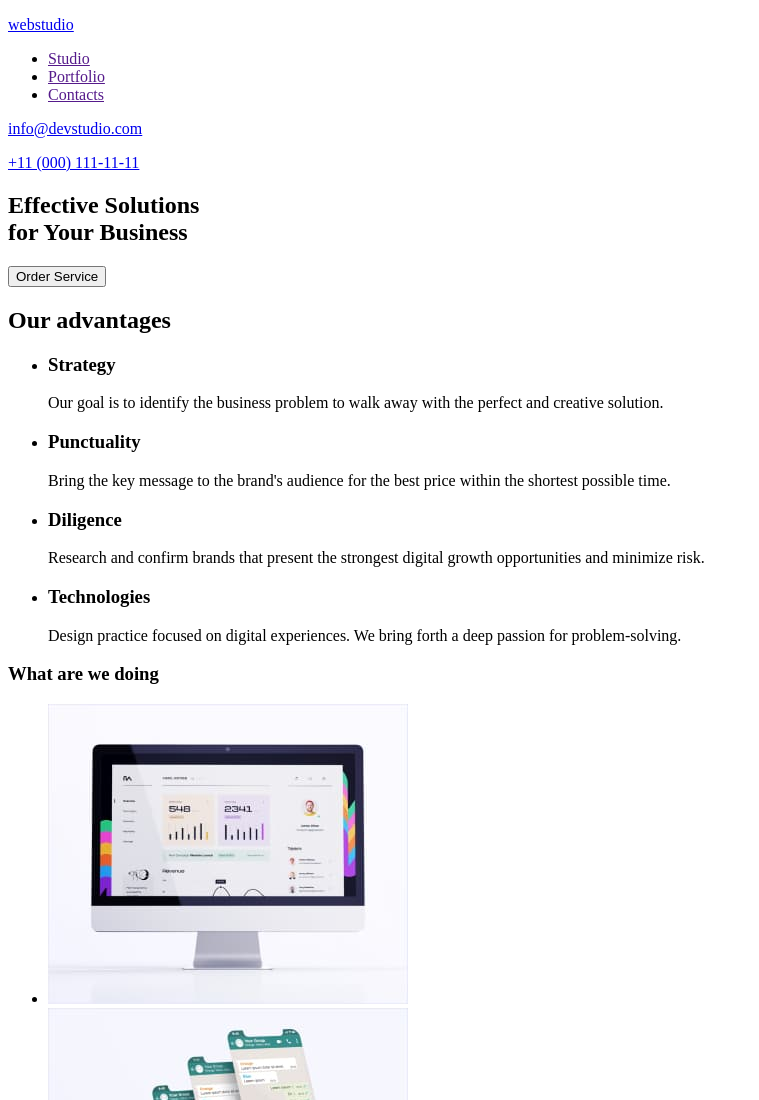
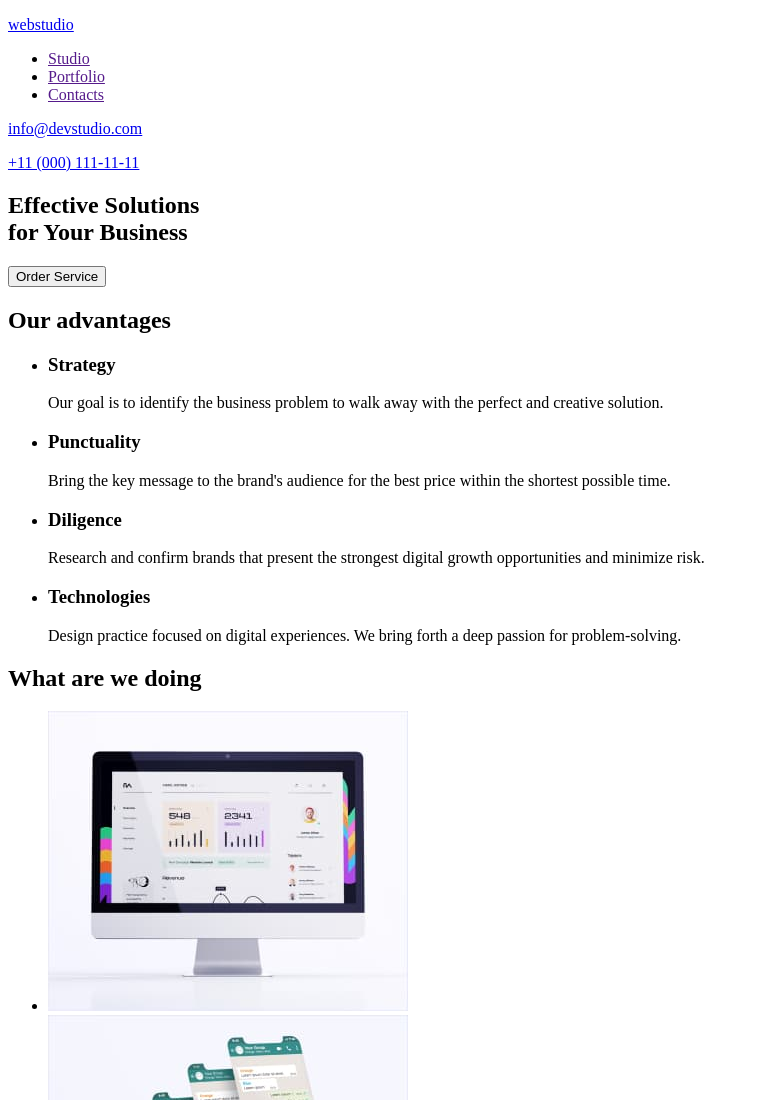
Before and after one commit to Oleksandr-Denysiuk/goit-markup-hw-01, a plain HTML site: page index.html in a window 1280 px wide. Shown: the top 1100 px of the page, without its empty margins (0-759 px from the left). Drawn offline with Linux system fonts and the light colour scheme.

Commit message:
changed header

```diff
--- a/index.html
+++ b/index.html
@@ -56,7 +56,7 @@
         </section>
 
         <section>
-            <h3>What are we doing</h3>
+            <h2>What are we doing</h2>
             <ul>
                 <li><a href=""><img src="./images/pc-img.jpg" alt="desctop applications" width="360"></a></li>
                 <li><a href=""><img src="./images/phone.jpg" alt="phone applications" width="360"></a></li>
```
